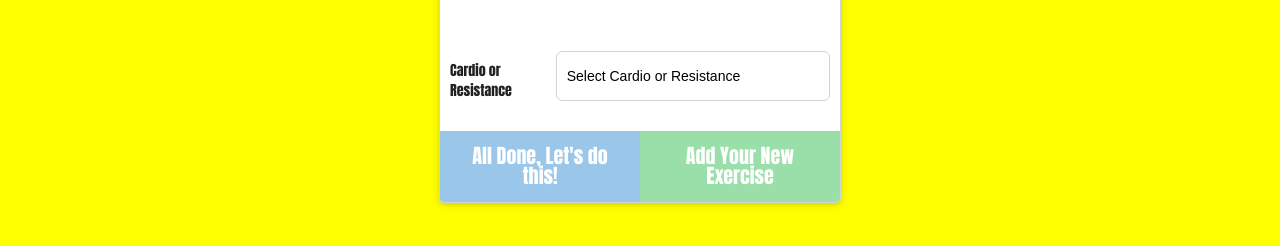
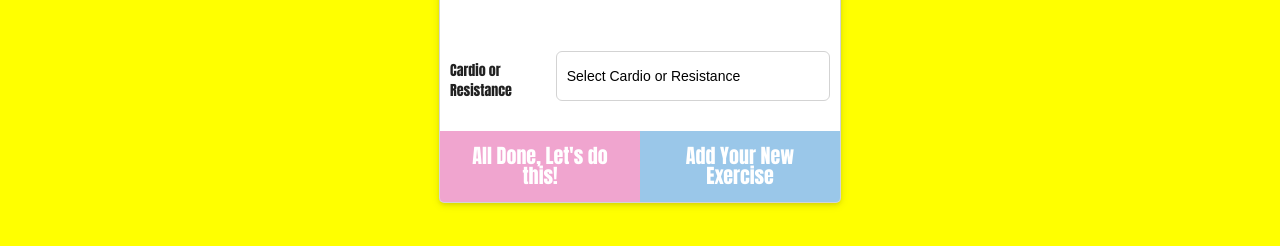
Before and after one commit to hilaryvalenciawalsh/fitness-tracker, a website: page public/exercise.html in a window 1280 px wide. Shown: the part 354-600 px from the top of the page. Drawn offline with nearby package versions, Linux system fonts and the light colour scheme; no server answers.

Commit message:
better pictures

```diff
--- a/public/exercise.html
+++ b/public/exercise.html
@@ -67,10 +67,10 @@
             </div>
           </div>
           <div class="buttons">
-            <button disabled class="huge ui blue button complete">
+            <button disabled class="huge ui pink button complete">
               All Done, Let's do this!
             </button>
-            <button disabled class="huge ui positive button add-another">
+            <button disabled class="huge ui blue button add-another">
               Add Your New Exercise
             </button>
           </div>
```
Also changed, not shown: public/index.html (+1 -1 lines), 1.png, 2.png.
